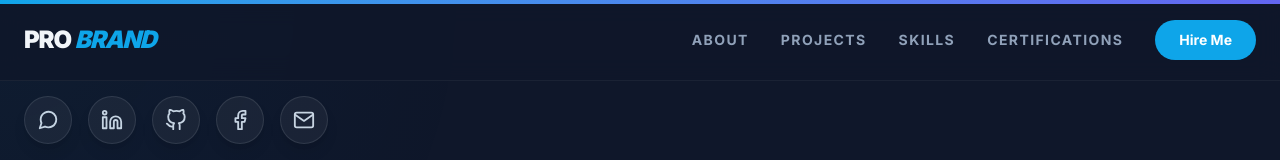
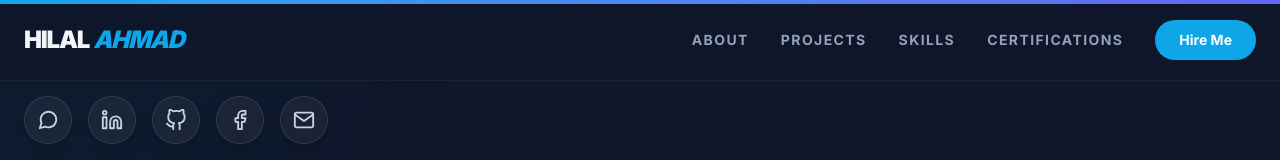
Before and after one commit to researchhub146-afk/hilalahmad.github.io, a React (Vite) app in the folder frontend/: page / in a window 1280 px wide. Shown: the top 160 px of the page. Built offline with nearby package versions, Linux system fonts and the light colour scheme.

Commit message:
Change logo placeholder to HILAL AHMAD

```diff
--- a/frontend/src/layouts/PublicLayout.jsx
+++ b/frontend/src/layouts/PublicLayout.jsx
@@ -49,7 +49,7 @@ const PublicLayout = () => {
             <nav className="fixed w-full z-50 bg-background/80 backdrop-blur-md border-b border-white/5 transition-all duration-300">
                 <div className="container mx-auto px-6 py-5 flex justify-between items-center">
                     <Link to="/" className="text-2xl font-black tracking-tighter hover:text-primary transition-all flex items-center gap-1">
-                        PRO<span className="text-primary italic">BRAND</span>
+                        HILAL<span className="text-primary italic">AHMAD</span>
                     </Link>
 
                     {/* Desktop Nav */}
@@ -143,7 +143,7 @@ const PublicLayout = () => {
                 <div className="container mx-auto px-6">
                     <div className="grid grid-cols-1 md:grid-cols-4 gap-12 mb-16">
                         <div className="col-span-1 md:col-span-2">
-                            <h2 className="text-2xl font-black mb-6">PRO<span className="text-primary italic">BRAND</span></h2>
+                            <h2 className="text-2xl font-black mb-6">HILAL<span className="text-primary italic">AHMAD</span></h2>
                             <p className="text-slate-400 max-w-sm leading-relaxed mb-8">
                                 A high-performance personal branding platform for elite multi-disciplinary professionals. Standalone, enterprise-grade, and ready for production.
                             </p>
```
